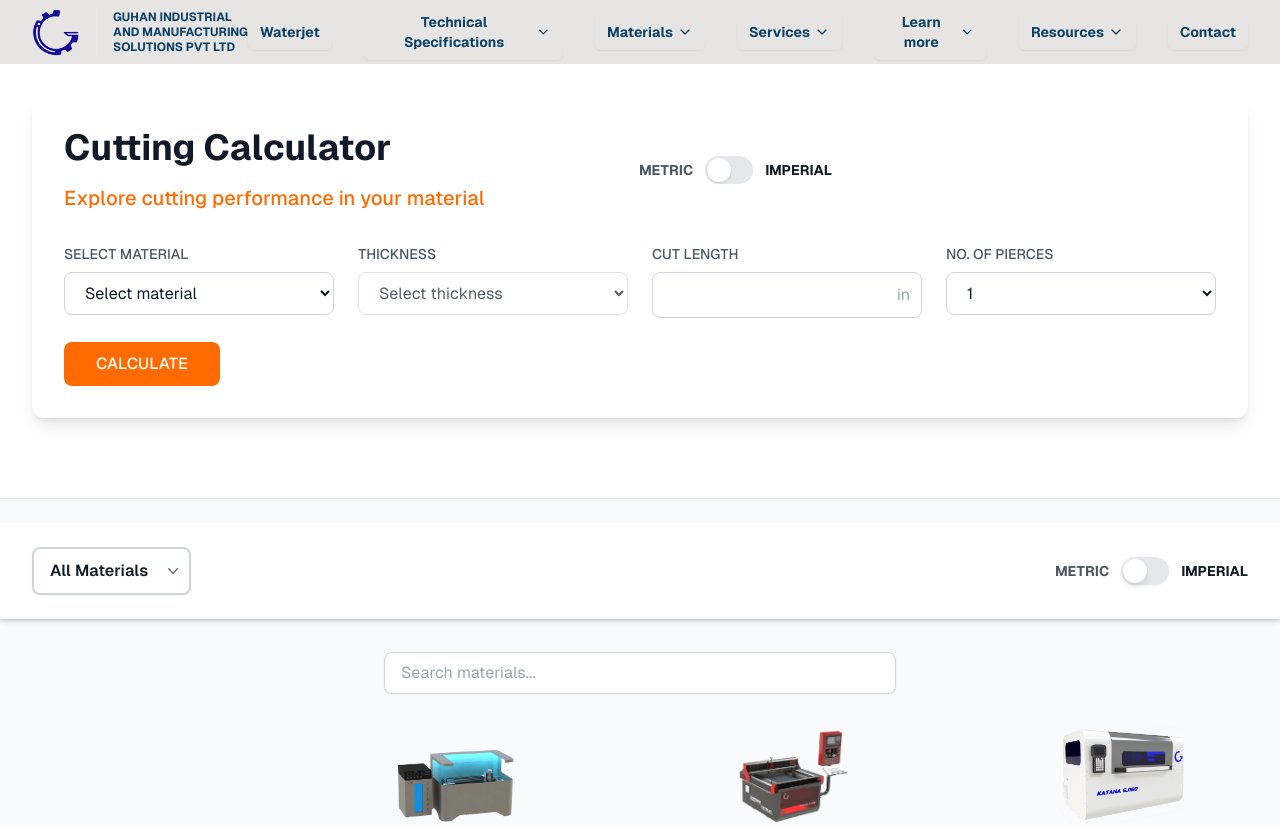
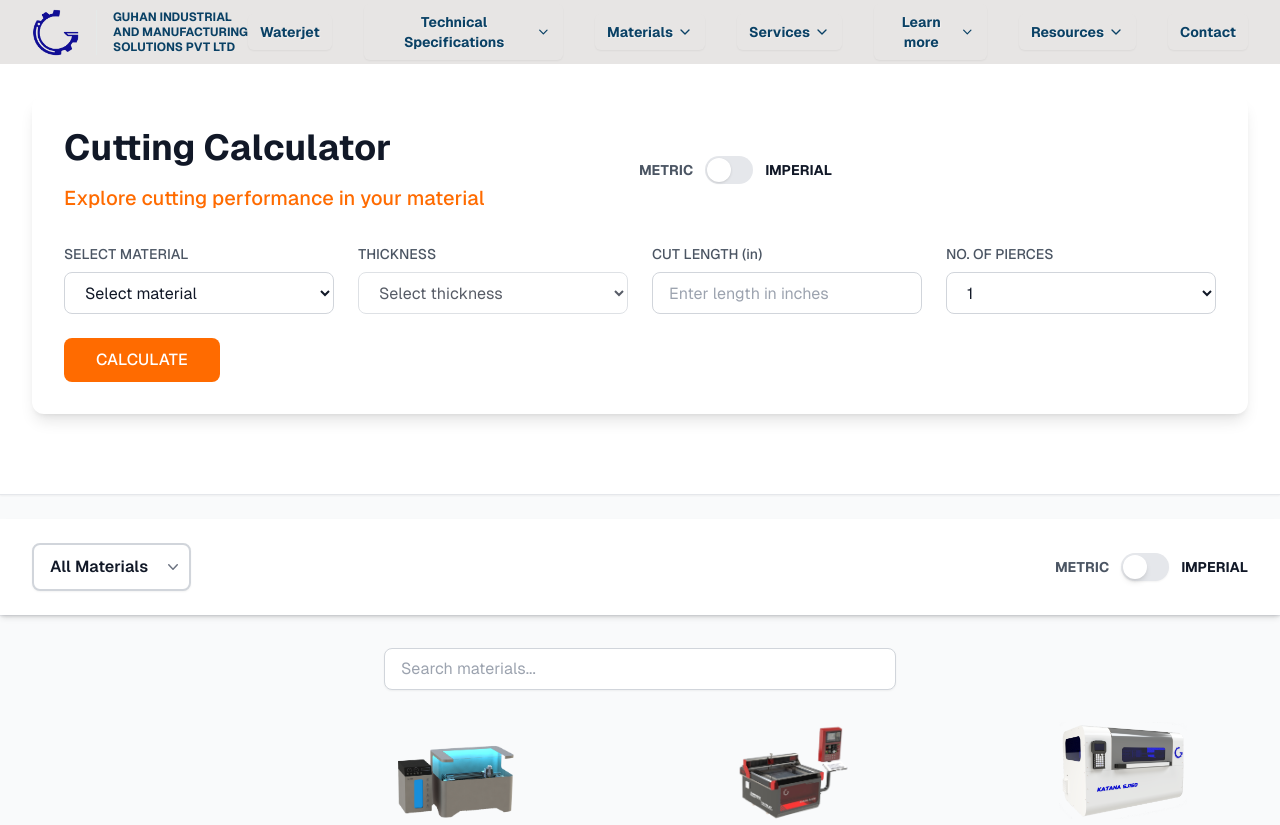
Before and after one commit to Realyyt/gims, a Next.js app: page /materials-specs in a window 1280 px wide. Shown: the top 825 px of the page. Built offline with nearby package versions, Linux system fonts and the light colour scheme.

Commit message:
fix: input Ui

```diff
--- a/app/materials-specs/components/CuttingCalculator.tsx
+++ b/app/materials-specs/components/CuttingCalculator.tsx
@@ -323,7 +323,7 @@ export default function CuttingCalculator({ unit: globalUnit }: CuttingCalculato
           <select
             value={selectedMaterial}
             onChange={handleMaterialChange}
-            className="w-full px-4 py-2.5 bg-white border border-gray-300 rounded-lg
+            className="w-full h-[42px] px-4 py-2.5 bg-white border border-gray-300 rounded-lg
               text-gray-900 focus:outline-none focus:ring-2 focus:ring-orange-500 focus:border-orange-500"
           >
             <option value="">Select material</option>
@@ -342,7 +342,7 @@ export default function CuttingCalculator({ unit: globalUnit }: CuttingCalculato
           <select
             value={thickness}
             onChange={(e) => setThickness(e.target.value)}
-            className="w-full px-4 py-2.5 bg-white border border-gray-300 rounded-lg
+            className="w-full h-[42px] px-4 py-2.5 bg-white border border-gray-300 rounded-lg
               text-gray-900 focus:outline-none focus:ring-2 focus:ring-orange-500 focus:border-orange-500"
             disabled={!selectedMaterial}
           >
@@ -357,21 +357,19 @@ export default function CuttingCalculator({ unit: globalUnit }: CuttingCalculato
 
         <div>
           <label className="block text-sm font-medium text-gray-600 mb-2">
-            CUT LENGTH
+            CUT LENGTH ({localUnit === 'metric' ? 'mm' : 'in'})
           </label>
           <div className="relative">
             <input
               type="number"
               value={cutLength}
               onChange={(e) => setCutLength(e.target.value)}
-              className="w-full px-4 py-2.5 bg-white border border-gray-300 rounded-lg
+              className="w-full h-[42px] px-4 py-2.5 bg-white border border-gray-300 rounded-lg
                 text-gray-900 focus:outline-none focus:ring-2 focus:ring-orange-500 focus:border-orange-500"
               min="0"
               step={localUnit === 'metric' ? '1' : '0.1'}
+              placeholder={`Enter length in ${localUnit === 'metric' ? 'mm' : 'inches'}`}
             />
-            <span className="absolute right-3 top-1/2 transform -translate-y-1/2 text-gray-400">
-              {localUnit === 'metric' ? 'mm' : 'in'}
-            </span>
           </div>
         </div>
 
@@ -382,7 +380,7 @@ export default function CuttingCalculator({ unit: globalUnit }: CuttingCalculato
           <select
             value={pierces}
             onChange={(e) => setPierces(e.target.value)}
-            className="w-full px-4 py-2.5 bg-white border border-gray-300 rounded-lg
+            className="w-full h-[42px] px-4 py-2.5 bg-white border border-gray-300 rounded-lg
               text-gray-900 focus:outline-none focus:ring-2 focus:ring-orange-500 focus:border-orange-500"
           >
             {[1, 2, 3, 4, 5].map((num) => (
```
